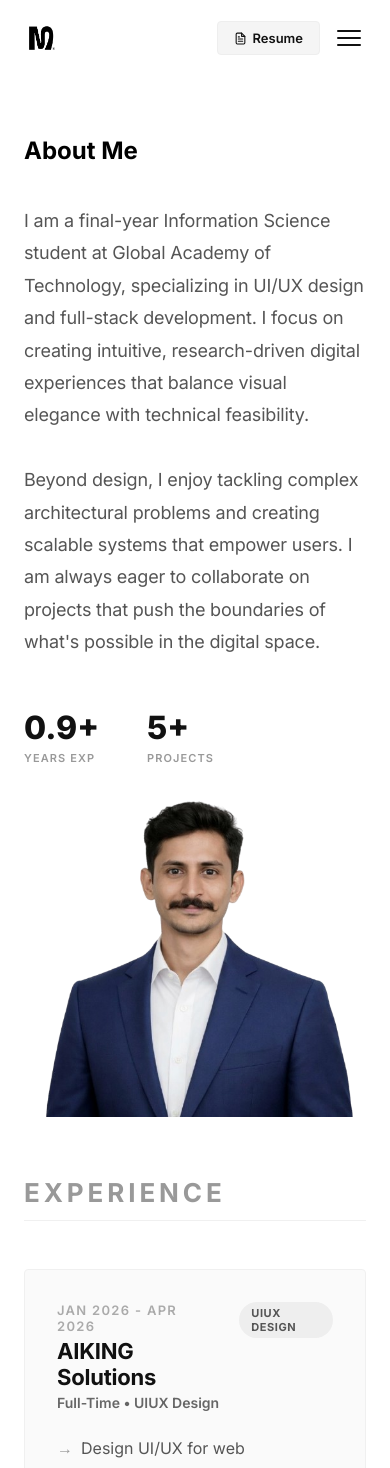
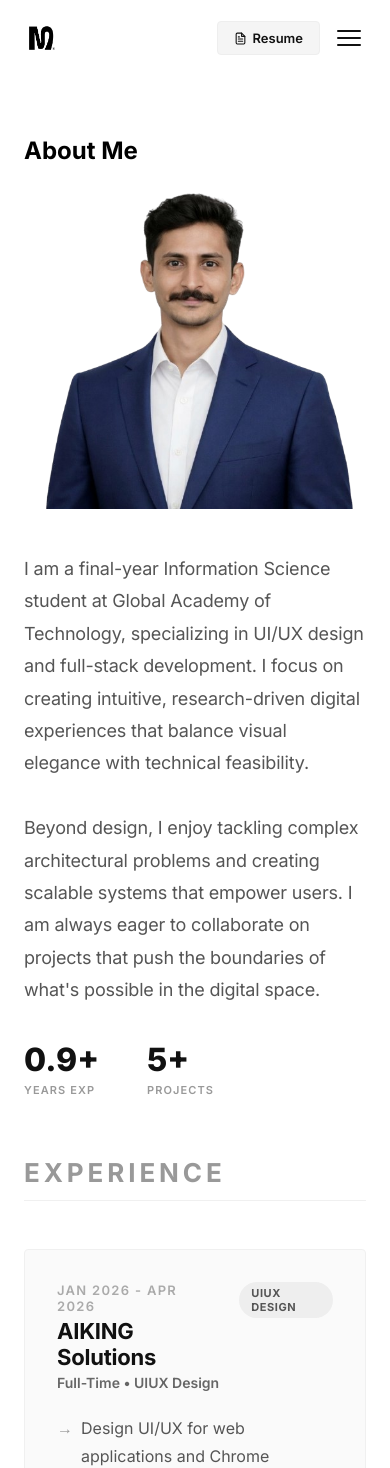
Before and after one commit to munirajubr/Portfolio, a React (Vite) app: page /about in a window 390 px wide. Shown: the top 1468 px of the page. Built offline with nearby package versions, Linux system fonts and the light colour scheme.

Commit message:
about section

```diff
--- a/src/index.css
+++ b/src/index.css
@@ -593,6 +593,14 @@ body {
   position: relative;
 }
 
+.about-photo-wrap.photo-mobile {
+  display: none;
+}
+
+.about-photo-wrap.photo-desktop {
+  display: flex;
+}
+
 .about-photo-ghost {
   width: 100%;
   height: auto;
@@ -1115,10 +1123,14 @@ body {
     flex-direction: column-reverse; /* Put text below photo or keep consistent */
     gap: 40px;
   }
-  .about-photo-wrap {
+  .about-photo-wrap.photo-desktop {
     width: 100%;
     max-width: 400px;
     margin: 0 auto;
+    display: flex;
+  }
+  .about-photo-wrap.photo-mobile {
+    display: none;
   }
 
   /* Footer tablet */
@@ -1178,11 +1190,14 @@ body {
     gap: 32px;
   }
 
-  .about-photo-wrap {
+  .about-photo-wrap.photo-desktop {
     width: 100%;
     max-width: 320px;
     margin: 0 auto;
     display: flex;
+  }
+  .about-photo-wrap.photo-mobile {
+    display: none;
   }
 
   .service-item {
--- a/src/pages/AboutMe.jsx
+++ b/src/pages/AboutMe.jsx
@@ -17,6 +17,16 @@ export default function AboutMe() {
              {/* Left */}
             <div className="about-text-col reveal delay-2">
               <h1 className="reveal delay-1">About Me</h1>
+
+              {/* Mobile Photo: Shows between title and bio on mobile */}
+              <div className="about-photo-wrap photo-mobile reveal delay-3">
+                <img
+                  src="/images/munir_nobg.png"
+                  alt="Muniraju"
+                  className="about-photo-ghost"
+                />
+              </div>
+
               <p className="hero-bio">
                 {aboutDetails[0]}
                 <br /><br />
@@ -36,8 +46,8 @@ export default function AboutMe() {
               </div>
             </div>
 
-            {/* Right photo */}
-            <div className="about-photo-wrap reveal delay-3">
+            {/* Desktop Photo: Shows on the right for larger screens */}
+            <div className="about-photo-wrap photo-desktop reveal delay-3">
               <img
                 src="/images/munir_nobg.png"
                 alt="Muniraju"
--- a/src/responsive.css
+++ b/src/responsive.css
@@ -340,6 +340,17 @@
   .about-hero-row {
     flex-direction: column !important;
   }
+  .about-text-col {
+    gap: 24px !important;
+  }
+  .about-photo-wrap.photo-desktop {
+    display: none !important;
+  }
+  .about-photo-wrap.photo-mobile {
+    display: flex !important;
+    max-width: 320px;
+    margin: 0 auto 20px;
+  }
   .about-stats-row {
     flex-wrap: wrap !important;
     gap: 12px !important;
```
